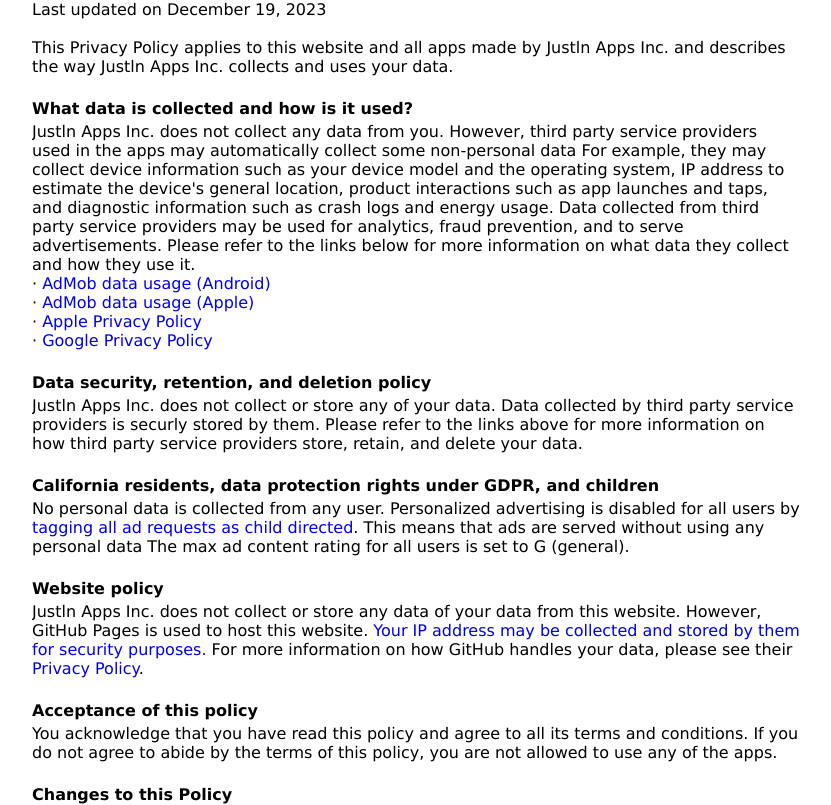
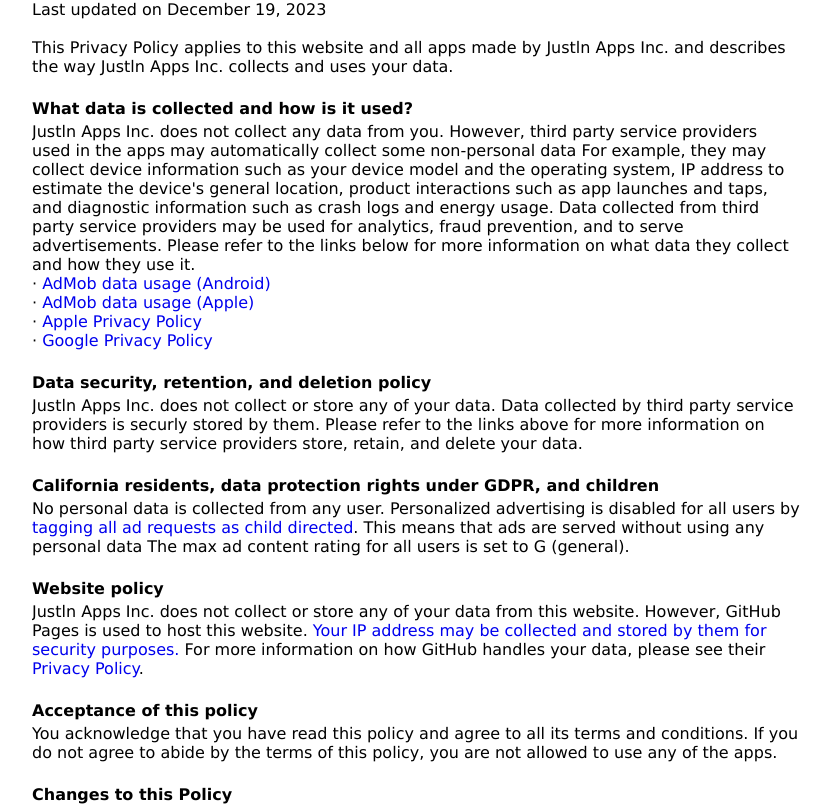
Before and after one commit to ilzdktahgw/ilzdktahgw.github.io, a plain HTML site: page privacy-policy.html in a window 1280 px wide. Shown: the part 138-943 px from the top of the page, without its empty margins (224-1055 px from the left). Drawn offline with Linux system fonts and the light colour scheme.

Commit message:
Update privacy-policy.html

```diff
--- a/privacy-policy.html
+++ b/privacy-policy.html
@@ -100,7 +100,7 @@
 
 <h4>Website policy</h4>
 <pre>
-Justln Apps Inc. does not collect or store any data of your data from this website. However, GitHub Pages is used to host this website. <a href="https://docs.github.com/en/pages/getting-started-with-github-pages/about-github-pages#data-collection" target="_blank" rel="noopener noreferrer">Your IP address may be collected and stored by them for security purposes.</a> For more information on how GitHub handles your data, please see their <a href="https://docs.github.com/en/site-policy/privacy-policies/github-privacy-statement" target="_blank" rel="noopener noreferrer">Privacy Policy</a>.
+Justln Apps Inc. does not collect or store any of your data from this website. However, GitHub Pages is used to host this website. <a href="https://docs.github.com/en/pages/getting-started-with-github-pages/about-github-pages#data-collection" target="_blank" rel="noopener noreferrer">Your IP address may be collected and stored by them for security purposes.</a> For more information on how GitHub handles your data, please see their <a href="https://docs.github.com/en/site-policy/privacy-policies/github-privacy-statement" target="_blank" rel="noopener noreferrer">Privacy Policy</a>.
 
 </pre>
 
```
